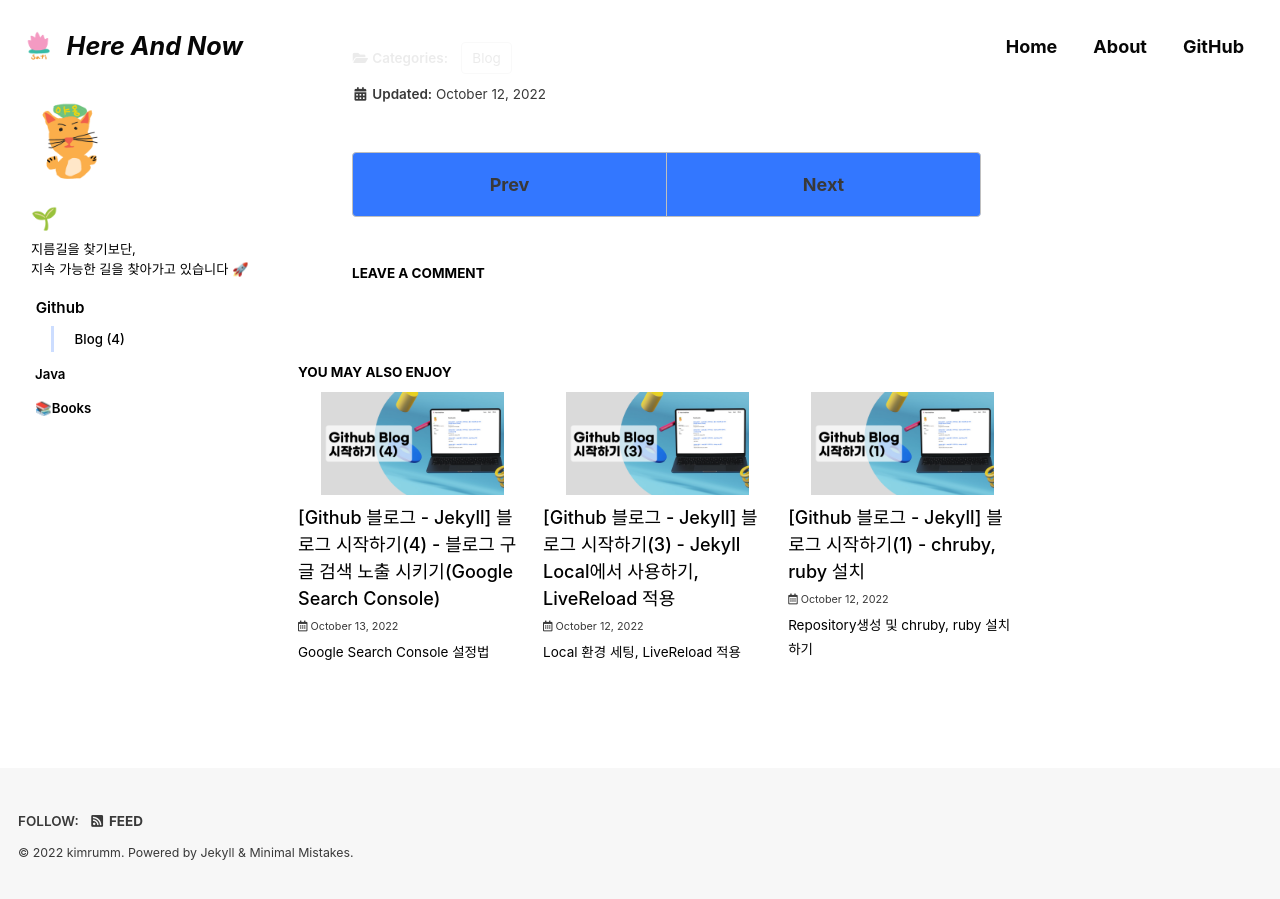
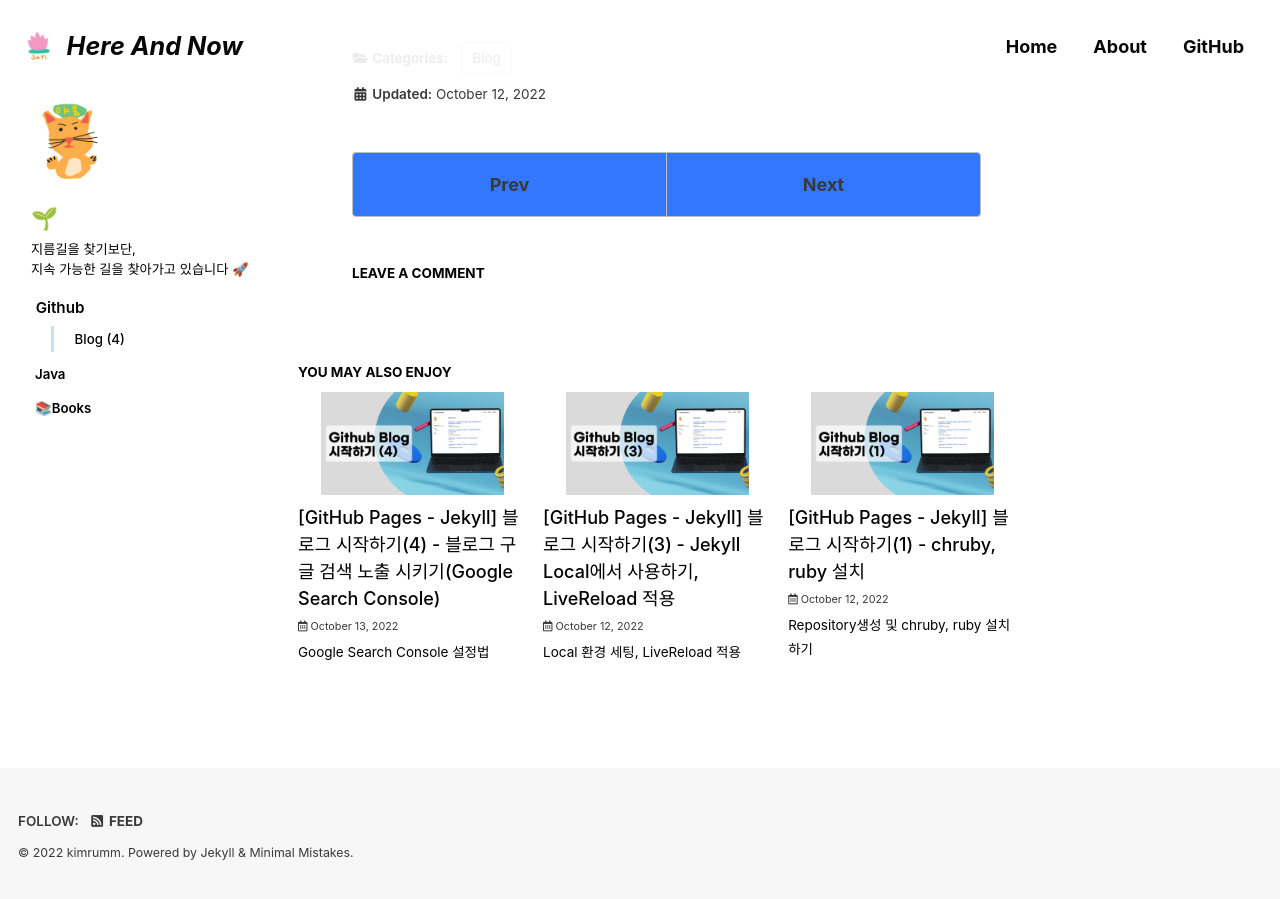
Before and after one commit to kiki-sati/kimrumm.github.io, a Jekyll site: the page built from _posts/github/2022-10-12-categories-gitblog2.md, in a window 1280 px wide and 900 px high, scrolled down 4728 px. Built offline with Jekyll 4.4.1, drawn with Linux system fonts in a browser that asks for light colours; cached includes are drawn as plain includes; some web fonts are replaced; comment, search, counter and statistics services are not loaded; some of the changed text lies outside the part shown.

Commit message:
Fix: 글 제목 수정

```diff
--- a/_posts/github/2022-10-12-categories-first.md
+++ b/_posts/github/2022-10-12-categories-first.md
@@ -1,5 +1,5 @@
 ---
-title: "[Github 블로그 - Jekyll] 블로그 시작하기(1) - chruby, ruby 설치"
+title: "[GitHub Pages - Jekyll] 블로그 시작하기(1) - chruby, ruby 설치"
 excerpt: "Repository생성 및 chruby, ruby 설치하기"
 
 categories:
--- a/_posts/github/2022-10-12-categories-gitblog2.md
+++ b/_posts/github/2022-10-12-categories-gitblog2.md
@@ -1,5 +1,5 @@
 ---
-title: "[Github 블로그 - Jekyll] 블로그 시작하기(2) - Jekyll theme 적용 "
+title: "[GitHub Pages - Jekyll] 블로그 시작하기(2) - Jekyll theme 적용 "
 excerpt: "테마 적용하기"
 
 categories:
--- a/_posts/github/2022-10-12-categories-google-search-console.md
+++ b/_posts/github/2022-10-12-categories-google-search-console.md
@@ -1,5 +1,5 @@
 ---
-title: "[Github 블로그 - Jekyll] 블로그 시작하기(4) - 블로그 구글 검색 노출 시키기(Google Search Console)"
+title: "[GitHub Pages - Jekyll] 블로그 시작하기(4) - 블로그 구글 검색 노출 시키기(Google Search Console)"
 excerpt: "Google Search Console 설정법"
 
 categories:
```
Also changed, not shown: _posts/github/2022-10-12-categories-gitblog3.md (+1 -1 lines).
